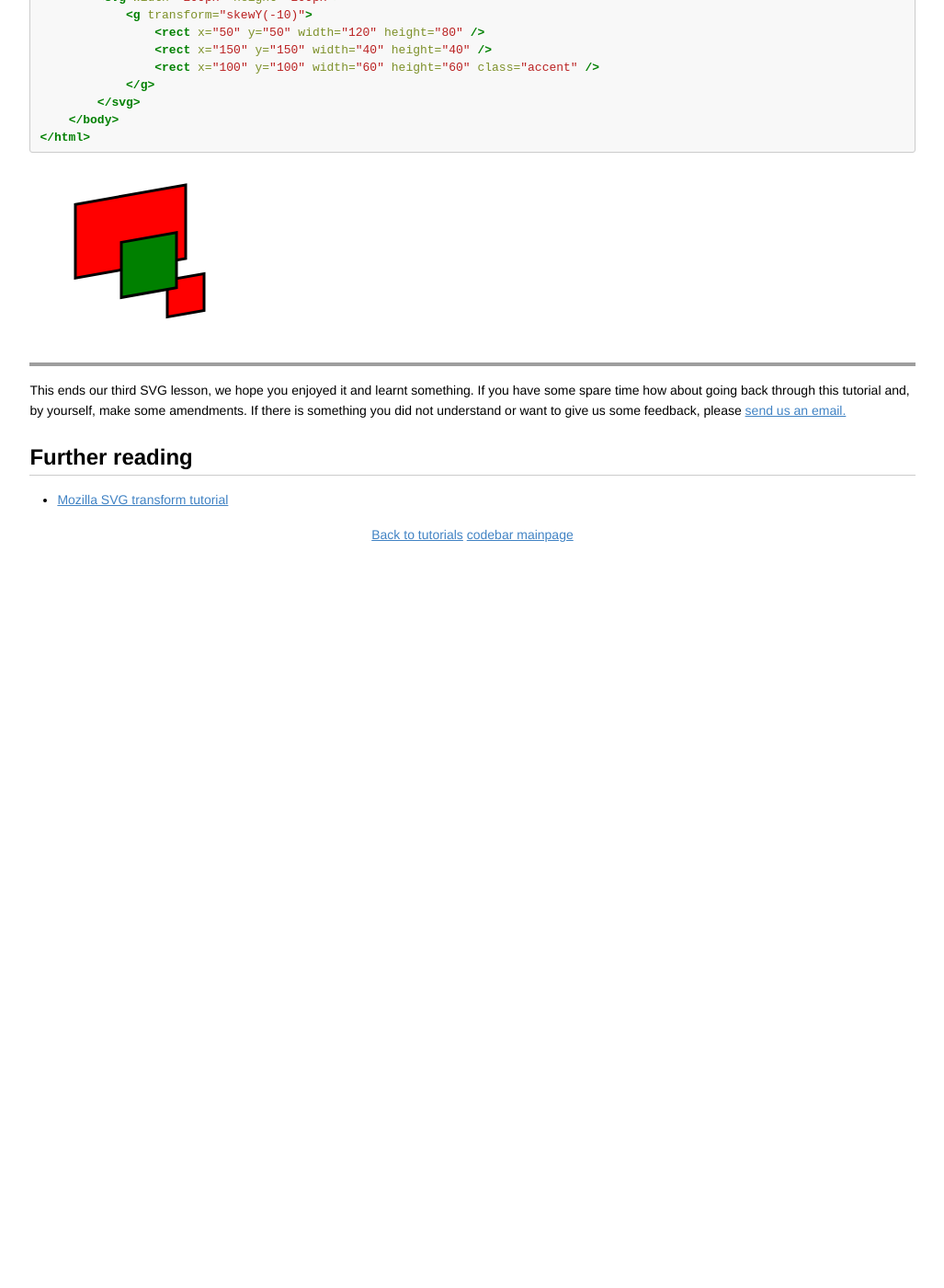
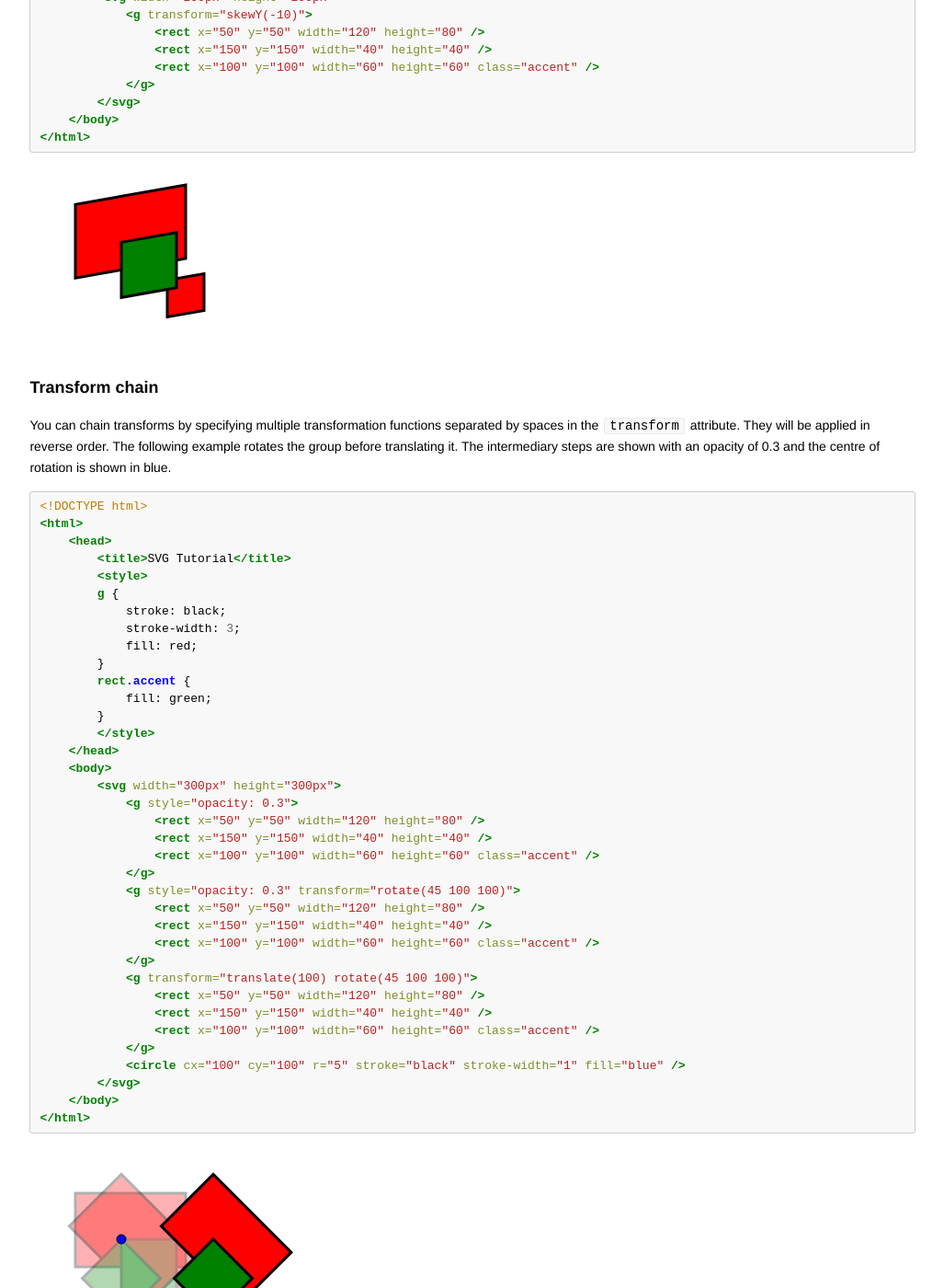
Before and after one commit to codebar/tutorials, a Jekyll site: the page built from svg/lesson3/tutorial.md, in a window 1280 px wide and 1400 px high, scrolled down 6426 px. Shown: the whole window at 92% size, without its empty margins (126-1153 px from the left). Built offline with Jekyll 4.4.1, drawn with Linux system fonts in a browser that asks for light colours; before the commit the page ends 7056 px from its top, so only the background shows below that; some of the changed text lies outside the part shown; grey boxes are pictures that could not be loaded.

Commit message:
Added transform chains

````diff
--- a/svg/lesson3/tutorial.md
+++ b/svg/lesson3/tutorial.md
@@ -318,7 +318,7 @@ along the horizontal axis by an angle of _a_ degrees.
         </style>
     </head>
     <body>
-        <svg width="200px" height="200px">
+        <svg width="300px" height="200px">
             <g transform="skewX(30)">
                 <rect x="50" y="50" width="120" height="80" />
                 <rect x="150" y="150" width="40" height="40" />
@@ -398,6 +398,153 @@ along the vertical axis by an angle of _a_ degrees.
     </g>
 </svg>
 
+### Transform chain
+
+You can chain transforms by specifying multiple transformation functions
+separated by spaces in the `transform` attribute. They will be applied in
+reverse order. The following example rotates the group before translating it.
+The intermediary steps are shown with an opacity of 0.3 and the centre of
+rotation is shown in blue.
+
+```html
+<!DOCTYPE html>
+<html>
+    <head>
+        <title>SVG Tutorial</title>
+        <style>
+        g {
+            stroke: black;
+            stroke-width: 3;
+            fill: red;
+        }
+        rect.accent {
+            fill: green;
+        }
+        </style>
+    </head>
+    <body>
+        <svg width="300px" height="300px">
+            <g style="opacity: 0.3">
+                <rect x="50" y="50" width="120" height="80" />
+                <rect x="150" y="150" width="40" height="40" />
+                <rect x="100" y="100" width="60" height="60" class="accent" />
+            </g>
+            <g style="opacity: 0.3" transform="rotate(45 100 100)">
+                <rect x="50" y="50" width="120" height="80" />
+                <rect x="150" y="150" width="40" height="40" />
+                <rect x="100" y="100" width="60" height="60" class="accent" />
+            </g>
+            <g transform="translate(100) rotate(45 100 100)">
+                <rect x="50" y="50" width="120" height="80" />
+                <rect x="150" y="150" width="40" height="40" />
+                <rect x="100" y="100" width="60" height="60" class="accent" />
+            </g>
+            <circle cx="100" cy="100" r="5" stroke="black" stroke-width="1" fill="blue" />
+        </svg>
+    </body>
+</html>
+```
+
+<svg id="example9" width="300px" height="300px">
+    <style>
+    #example9 g {
+        stroke: black;
+        stroke-width: 3;
+        fill: red;
+    }
+    #example9 rect.accent {
+        fill: green;
+    }
+    </style>
+    <g style="opacity: 0.3">
+        <rect x="50" y="50" width="120" height="80" />
+        <rect x="150" y="150" width="40" height="40" />
+        <rect x="100" y="100" width="60" height="60" class="accent" />
+    </g>
+    <g style="opacity: 0.3" transform="rotate(45 100 100)">
+        <rect x="50" y="50" width="120" height="80" />
+        <rect x="150" y="150" width="40" height="40" />
+        <rect x="100" y="100" width="60" height="60" class="accent" />
+    </g>
+    <g transform="translate(100) rotate(45 100 100)">
+        <rect x="50" y="50" width="120" height="80" />
+        <rect x="150" y="150" width="40" height="40" />
+        <rect x="100" y="100" width="60" height="60" class="accent" />
+    </g>
+    <circle cx="100" cy="100" r="5" stroke="black" stroke-width="1" fill="blue" />
+</svg>
+
+The following example translates the group before rotating it.
+The intermediary steps are shown with an opacity of 0.3 and the centre of
+rotation is shown in blue.
+
+```html
+<!DOCTYPE html>
+<html>
+    <head>
+        <title>SVG Tutorial</title>
+        <style>
+        g {
+            stroke: black;
+            stroke-width: 3;
+            fill: red;
+        }
+        rect.accent {
+            fill: green;
+        }
+        </style>
+    </head>
+    <body>
+        <svg width="300px" height="300px">
+            <g style="opacity: 0.3">
+                <rect x="50" y="50" width="120" height="80" />
+                <rect x="150" y="150" width="40" height="40" />
+                <rect x="100" y="100" width="60" height="60" class="accent" />
+            </g>
+            <g style="opacity: 0.3" transform="translate(100)">
+                <rect x="50" y="50" width="120" height="80" />
+                <rect x="150" y="150" width="40" height="40" />
+                <rect x="100" y="100" width="60" height="60" class="accent" />
+            </g>
+            <g transform="rotate(45 100 100) translate(100)">
+                <rect x="50" y="50" width="120" height="80" />
+                <rect x="150" y="150" width="40" height="40" />
+                <rect x="100" y="100" width="60" height="60" class="accent" />
+            </g>
+            <circle cx="100" cy="100" r="5" stroke="black" stroke-width="1" fill="blue" />
+        </svg>
+    </body>
+</html>
+```
+
+<svg id="example10" width="300px" height="300px">
+    <style>
+    #example10 g {
+        stroke: black;
+        stroke-width: 3;
+        fill: red;
+    }
+    #example10 rect.accent {
+        fill: green;
+    }
+    </style>
+    <g style="opacity: 0.3">
+        <rect x="50" y="50" width="120" height="80" />
+        <rect x="150" y="150" width="40" height="40" />
+        <rect x="100" y="100" width="60" height="60" class="accent" />
+    </g>
+    <g style="opacity: 0.3" transform="translate(100)">
+        <rect x="50" y="50" width="120" height="80" />
+        <rect x="150" y="150" width="40" height="40" />
+        <rect x="100" y="100" width="60" height="60" class="accent" />
+    </g>
+    <g transform="rotate(45 100 100) translate(100)">
+        <rect x="50" y="50" width="120" height="80" />
+        <rect x="150" y="150" width="40" height="40" />
+        <rect x="100" y="100" width="60" height="60" class="accent" />
+    </g>
+    <circle cx="100" cy="100" r="5" stroke="black" stroke-width="1" fill="blue" />
+</svg>
 
 -----
 This ends our third SVG lesson, we hope you enjoyed it and learnt something.
````
